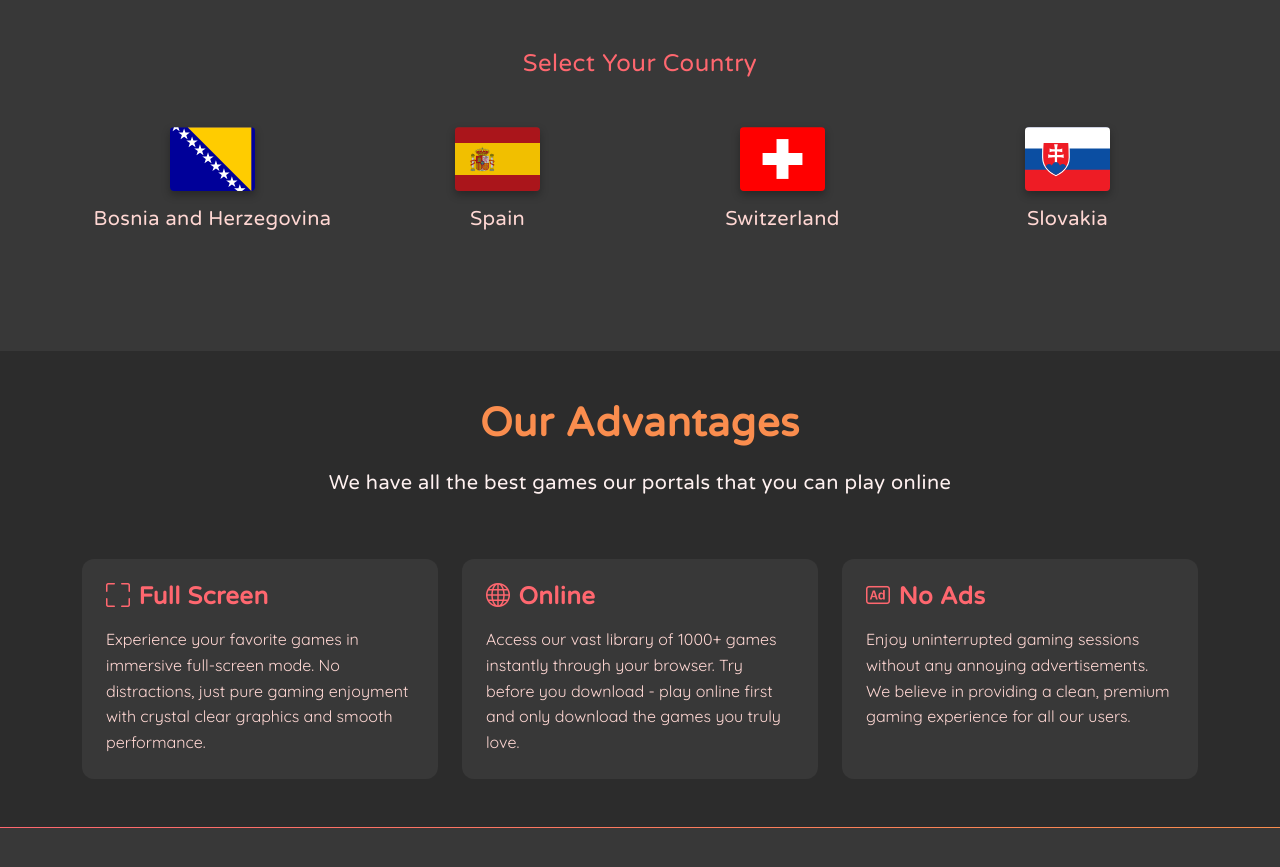
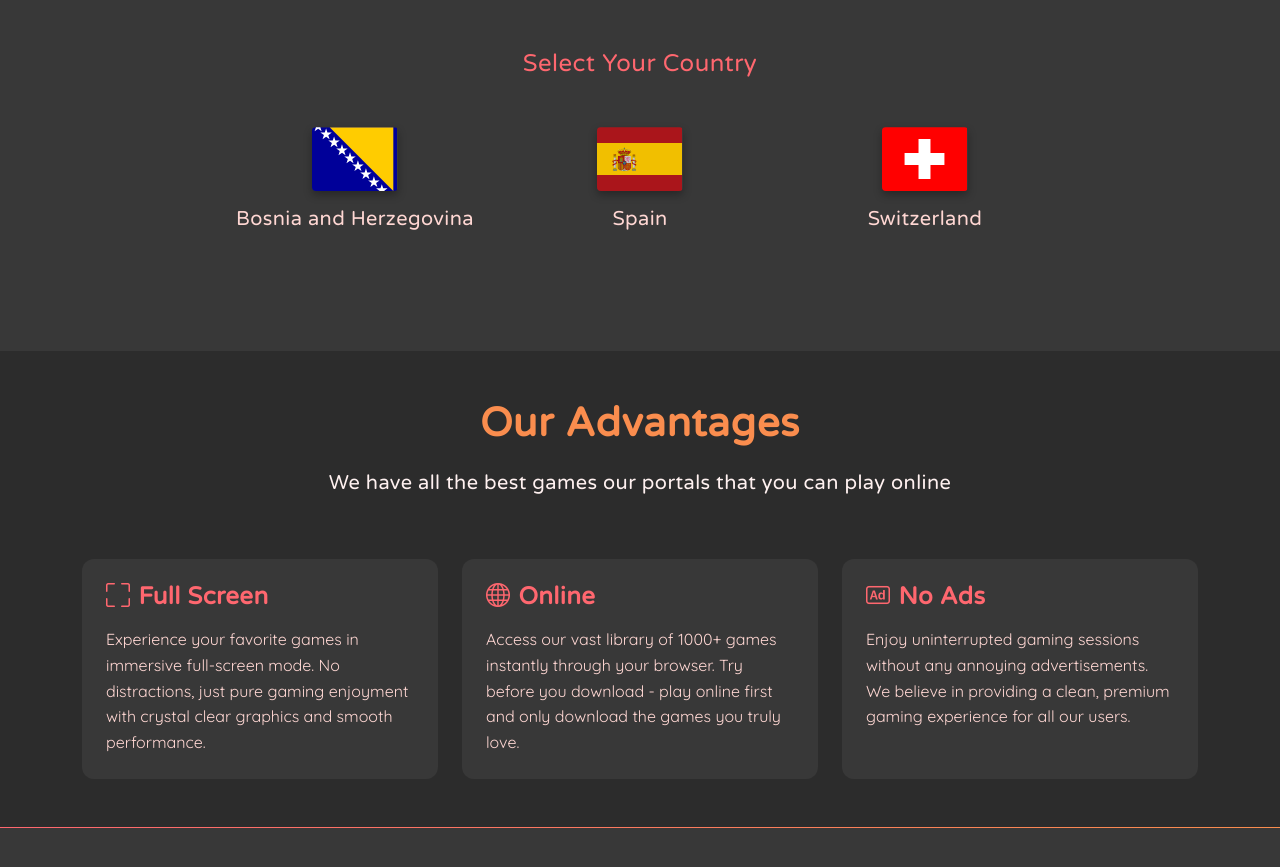
Before and after one commit to adavice/MobiSpel-terms, a website: page index.html in a window 1280 px wide. Shown: the part 900-1767 px from the top of the page. Drawn offline with nearby package versions, Linux system fonts and the light colour scheme; files whose address does not match are found by name.

Commit message:
Update index.html

```diff
--- a/index.html
+++ b/index.html
@@ -68,12 +68,12 @@
                         <h5>Switzerland</h5>
                     </a>
                 </div>
-                <div class="col-6 col-md-3">
+                <!--<div class="col-6 col-md-3">
                     <a href="./sk.html" class="country-link">
                         <span class="fi fi-sk flag-icon"></span>
                         <h5>Slovakia</h5>
                     </a>
-                </div>
+                </div>-->
                 <!-- <div class="col-6 col-md-3">
                     <a href="./finland.html" class="country-link">
                         <span class="fi fi-fi flag-icon"></span>
```
